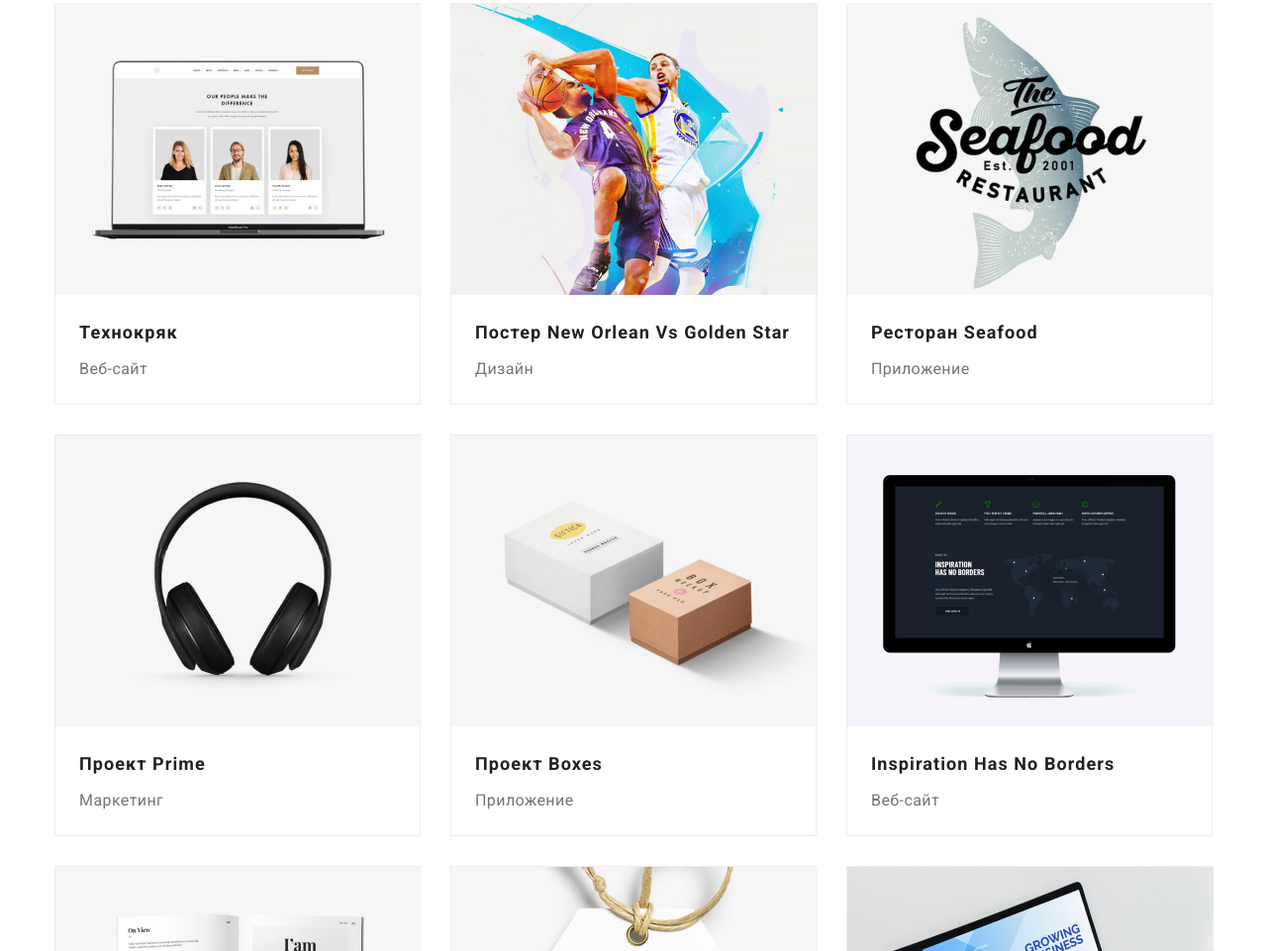
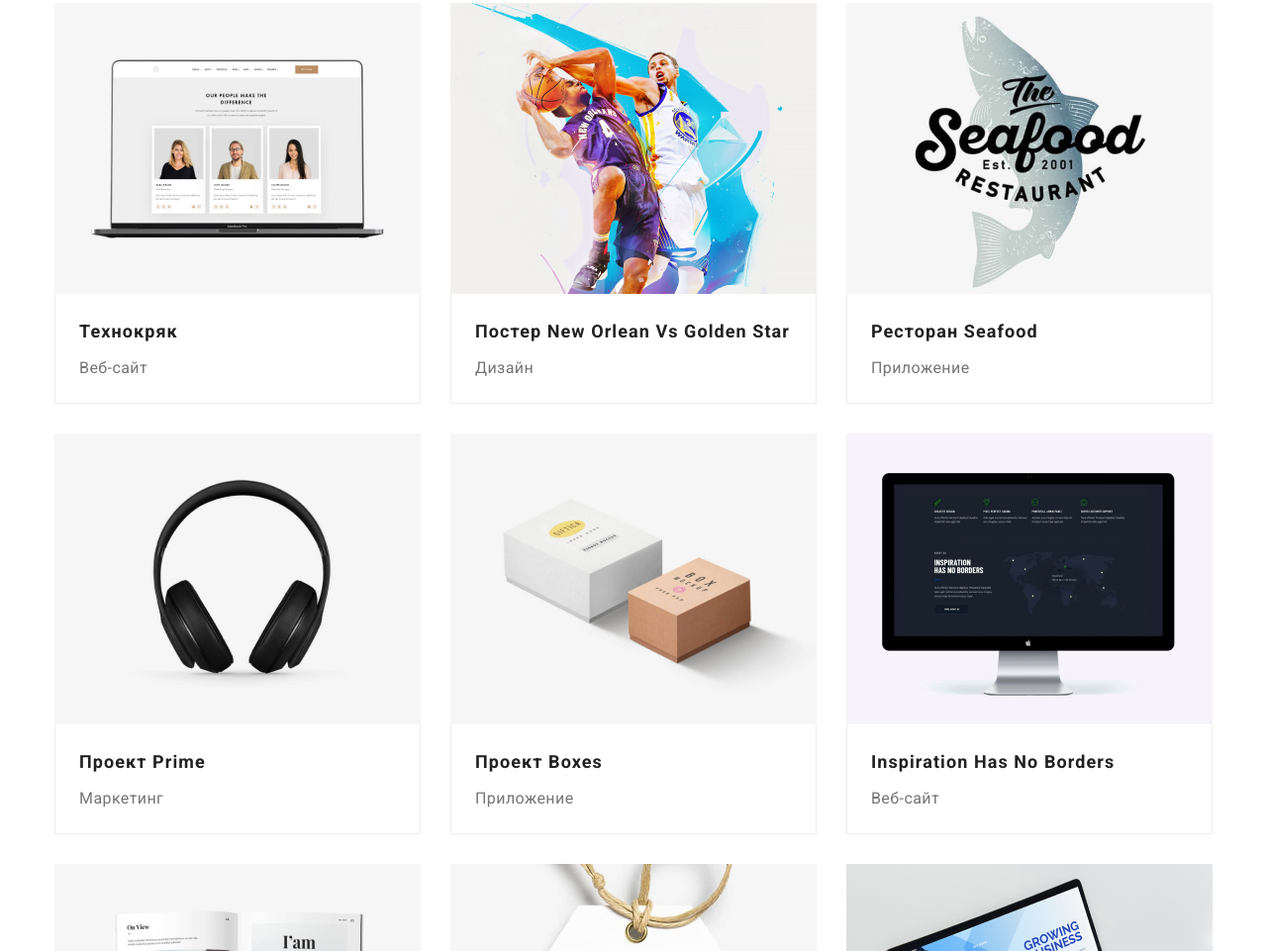
Before and after one commit to Liliia-Yarmolova/goit-markup-hw-03, a plain HTML site: page portfolio.html in a window 1280 px wide. Shown: the part 259-1220 px from the top of the page at 99% size. Drawn offline with Linux system fonts and the light colour scheme.

Commit message:
Исправление ошибки с рамкой на странице Портфолио

```diff
--- a/css/styles.css
+++ b/css/styles.css
@@ -29,7 +29,9 @@ body {
   letter-spacing: 0.03em;
 }
 
-h1 {
+h1,
+h2,
+h3 {
   margin: 0;
 }
 
@@ -445,13 +447,10 @@ img {
 
 .our-projects-list-item {
   display: block;
-  /* width: calc((100% - 60px) / 3); */
-  width: 370px;
+  width: calc((100% - 60px) / 3);
   margin-right: 30px;
   margin-bottom: 30px;
-  padding-bottom: 20px;
   background: #ffffff;
-  border: 1px solid #eeeeee;
 }
 
 .our-projects-list-item:nth-child(3n) {
@@ -462,9 +461,14 @@ img {
   margin-bottom: 0;
 }
 
-.our-projects-list-item img {
-  margin-bottom: 20px;
-  border-style: none;
+.our-projects-list-item-details {
+  border-right: 1px solid #eeeeee;
+  border-bottom: 1px solid #eeeeee;
+  border-left: 1px solid #eeeeee;
+  padding-top: 20px;
+  padding-left: 24px;
+  padding-bottom: 20px;
+  padding-right: 24px;
 }
 
 .our-projects-list-item .subtitle {
@@ -474,16 +478,11 @@ img {
   text-transform: capitalize;
   color: var(--title-color);
   margin-bottom: 4px;
-  padding-left: 24px;
-  padding-right: 24px;
 }
 
 .our-projects-list-item .description {
   font-size: 16px;
   line-height: 1.875;
-  /* margin-bottom: 20px; */
-  padding-left: 24px;
-  padding-right: 24px;
 }
 
 .text {
--- a/portfolio.html
+++ b/portfolio.html
@@ -58,49 +58,67 @@
           <ul class="our-projects-list list">
             <li class="our-projects-list-item">
               <img src="./images/our-projects/web-site/technokryak.jpg" alt="Страница сайта отображена на экране ноутбука" width="370" height="294" />
+              <div class="our-projects-list-item-details">
                 <h3 class="subtitle">Технокряк</h3>
                 <p class="description">Веб-сайт</p>
+              </div>
               <!-- <p class="text">Технокряк это современная площадка распространения коронавируса. Компании используют эту платформу для цифрового шпионажа и атак на защищённые сервера конкурентов.</p> -->
             </li>
             <li class="our-projects-list-item">
               <img src="./images/our-projects/design/new-orlean.jpg" alt="Баскетболисти играют" width="370" height="294" />
+              <div class="our-projects-list-item-details">
                 <h3 class="subtitle">Постер <span lang="en">New Orlean vs Golden Star</span></h3>
                 <p class="description">Дизайн</p>
+              </div>
             </li>
             <li class="our-projects-list-item">
               <img src="./images/our-projects/application/restaurant-seafood.jpg" alt="Эмблема ресторана" width="370" height="294" />
+              <div class="our-projects-list-item-details">
                 <h3 class="subtitle">Ресторан <span lang="en">Seafood</span></h3>
                 <p class="description">Приложение</p>
+              </div>
             </li>
             <li class="our-projects-list-item">
               <img src="./images/our-projects/marketing/prime.jpg" alt="Наушники" width="370" height="294" />
+              <div class="our-projects-list-item-details">
                 <h3 class="subtitle">Проект <span lang="en">Prime</span></h3>
                 <p class="description">Маркетинг</p>
+              </div>
             </li>
             <li class="our-projects-list-item">
               <img src="./images/our-projects/application/boxes.jpg" alt="Две коробки" width="370" height="294" />
+              <div class="our-projects-list-item-details">
                 <h3 class="subtitle">Проект <span lang="en">Boxes</span></h3>
                 <p class="description">Приложение</p>
+              </div>
             </li>
             <li class="our-projects-list-item">
               <img src="./images/our-projects/web-site/inspiration.jpg" alt="Монитор компьютера" width="370" height="294" />
+              <div class="our-projects-list-item-details">
                 <h3 class="subtitle"><span lang="en">Inspiration has no Borders</span></h3>
                 <p class="description">Веб-сайт</p>
+              </div>
             </li>
             <li class="our-projects-list-item">
               <img src="./images/our-projects/design/limited-edition.jpg" alt="Разворот глянцевого журнала" width="370" height="294" />
+              <div class="our-projects-list-item-details">
                 <h3 class="subtitle">Издание <span lang="en">Limited Edition</span></h3>
                 <p class="description">Дизайн</p>
+              </div>
             </li>
             <li class="our-projects-list-item">
               <img src="./images/our-projects/marketing/lab.jpg" alt="Бирка" width="370" height="294" />
+              <div class="our-projects-list-item-details">
                 <h3 class="subtitle">Проект <span lang="en">LAB</span></h3>
                 <p class="description">Маркетинг</p>
+              </div>
             </li>
             <li class="our-projects-list-item">
               <img src="./images/our-projects/application/growing-business.jpg" alt="Руки человека на клавиатуре ноутбука" width="370" height="294" />
+              <div class="our-projects-list-item-details">
                 <h3 class="subtitle"><span lang="en">Growing Business</span></h3>
                 <p class="description">Приложение</p>
+              </div>
             </li>
           </ul>
         </div>
```
Lines whose indentation alone changed are shown as unchanged.
